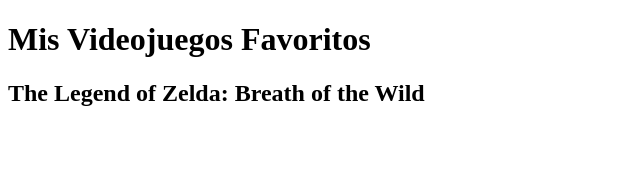
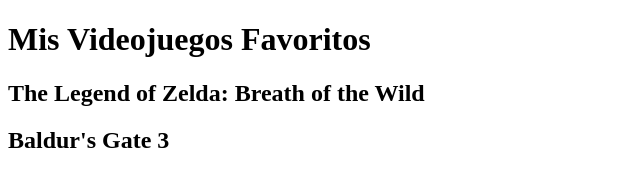
Before and after one commit to FurediP/videojuegos_favoritos, a plain HTML site: page index.html in a window 1280 px wide. Shown: the whole page, without its empty margins (0-640 px from the left). Drawn offline with Linux system fonts and the light colour scheme.

Commit message:
Se agregó el segundo titulo de un videojuego

```diff
--- a/index.html
+++ b/index.html
@@ -14,6 +14,10 @@
             <h2>The Legend of Zelda: Breath of the Wild</h2>
         </div>
 
+        <div>
+            <h2>Baldur's Gate 3</h2>
+        </div>
+
     </main>
 
 </body>
```
